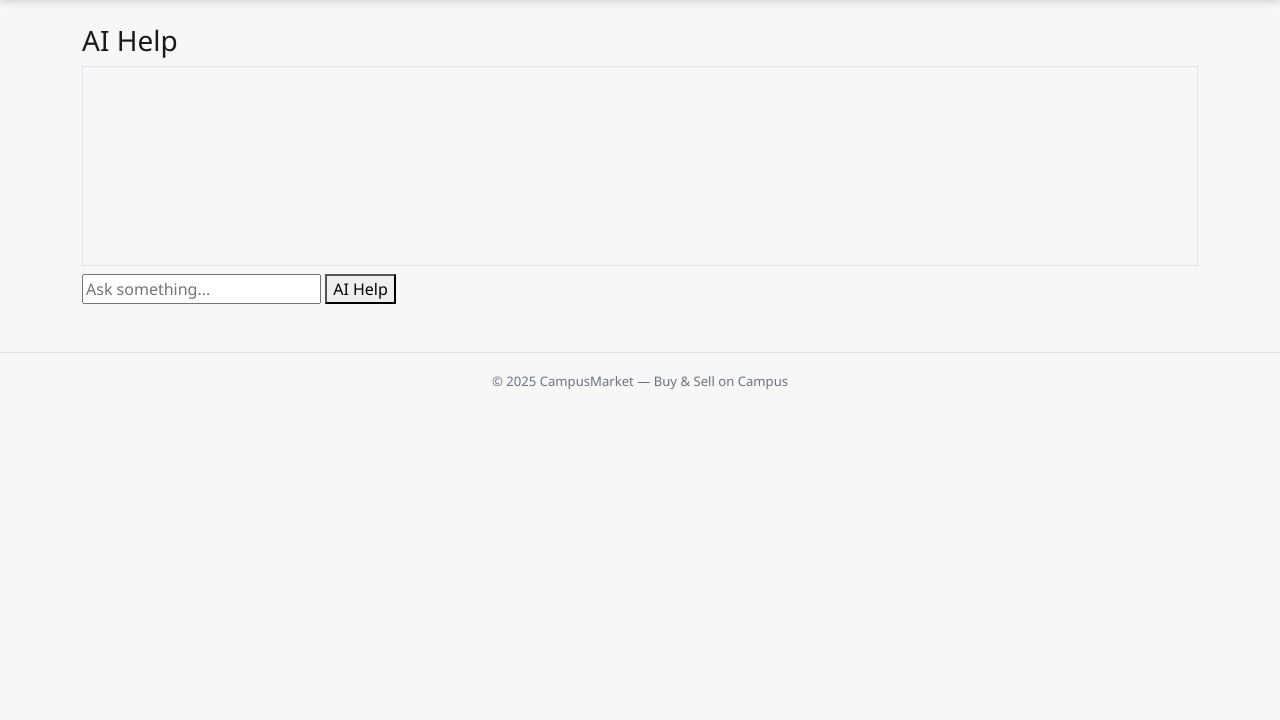
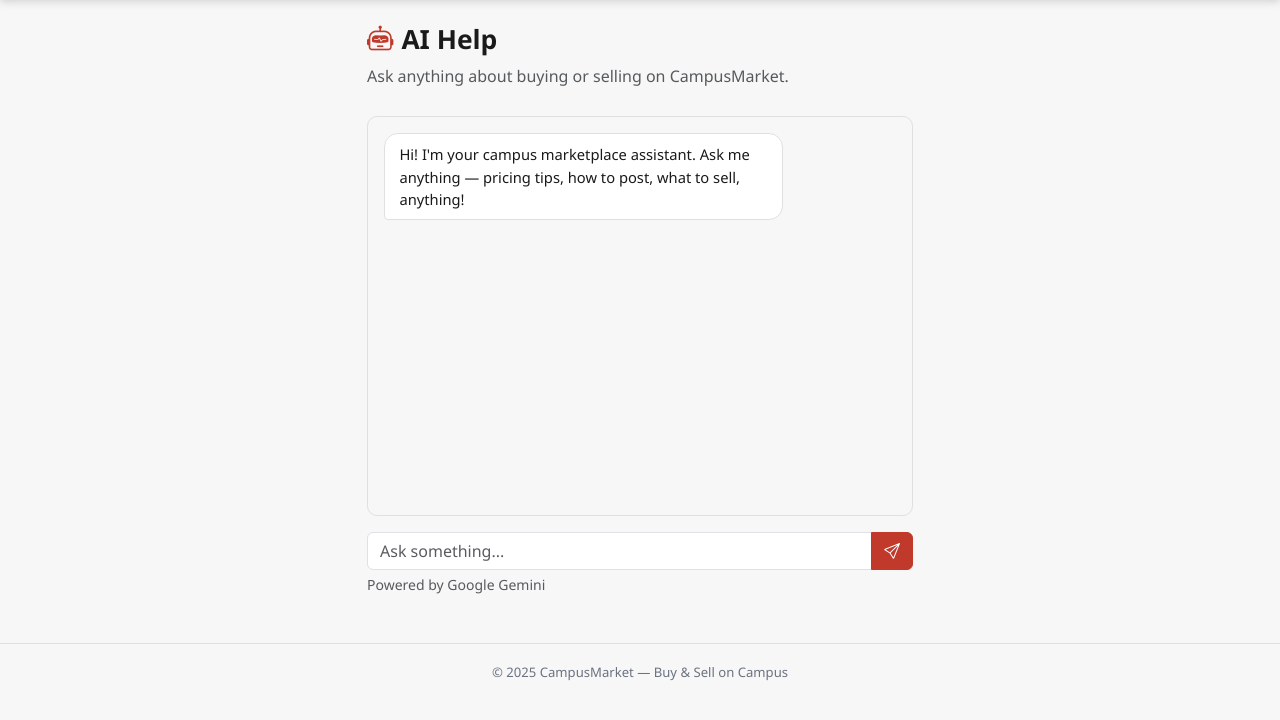
Before and after one commit to koushick01/campus_marketplace, a Flask app: page /chatbot in a window 1280 px wide. Shown: the part 57-777 px from the top of the page. Run offline with Flask 3, Linux system fonts and the light colour scheme; the visitor is signed in with stand-in values (Sample User, id 1).

Commit message:
Step 9: Redesign chatbot with chat bubble UI and Enter key support

```diff
--- a/templates/chatbot.html
+++ b/templates/chatbot.html
@@ -1,24 +1,84 @@
 {% extends "base.html" %}
+{% block title %}AI Help — Campus Marketplace{% endblock %}
+
 {% block content %}
-<h3>AI Help</h3>
-<div id="/chatbot" class="border p-2 mb-2" style="height:200px; overflow-y:auto;"></div>
-<input id="msg" type="text" placeholder="Ask something..." />
-<button type="button" onclick="sendMessage()">AI Help</button>
-<div id="reply"></div>
+<div class="row justify-content-center">
+  <div class="col-12 col-md-8 col-lg-6">
 
+    <div class="page-header">
+      <h2><i class="bi bi-robot me-2" style="color:var(--primary)"></i>AI Help</h2>
+      <p class="text-muted mb-0">Ask anything about buying or selling on CampusMarket.</p>
+    </div>
+
+    <!-- Chat window -->
+    <div class="chat-window mb-3" id="chatWindow">
+      <div class="chat-bubble bot">
+        Hi! I'm your campus marketplace assistant. Ask me anything — pricing tips, how to post, what to sell, anything!
+      </div>
+    </div>
+
+    <!-- Input bar -->
+    <div class="input-group">
+      <input id="msgInput" class="form-control" type="text"
+             placeholder="Ask something..." autocomplete="off">
+      <button class="btn btn-primary" id="sendBtn" onclick="sendMessage()">
+        <i class="bi bi-send"></i>
+      </button>
+    </div>
+    <div class="form-text mt-1">Powered by Google Gemini</div>
+
+  </div>
+</div>
+{% endblock %}
+
+{% block scripts %}
 <script>
+const chatWindow = document.getElementById('chatWindow');
+const msgInput   = document.getElementById('msgInput');
+const sendBtn    = document.getElementById('sendBtn');
+
+function appendBubble(text, role) {
+  const div = document.createElement('div');
+  div.className = 'chat-bubble ' + role;
+  div.textContent = text;
+  chatWindow.appendChild(div);
+  chatWindow.scrollTop = chatWindow.scrollHeight;
+}
+
 async function sendMessage() {
-    const msg = document.getElementById("msg").value;
-    const res = await fetch("/chat", {
-        method: "POST",
-        headers: { "Content-Type": "application/json" },
-        body: JSON.stringify({ message: msg })
+  const text = msgInput.value.trim();
+  if (!text) return;
+
+  appendBubble(text, 'user');
+  msgInput.value = '';
+  sendBtn.disabled = true;
+
+  const thinking = document.createElement('div');
+  thinking.className = 'chat-bubble bot text-muted';
+  thinking.textContent = 'Thinking…';
+  chatWindow.appendChild(thinking);
+  chatWindow.scrollTop = chatWindow.scrollHeight;
+
+  try {
+    const res = await fetch('/chat', {
+      method: 'POST',
+      headers: { 'Content-Type': 'application/json' },
+      body: JSON.stringify({ message: text })
     });
+    const data = await res.json();
+    thinking.remove();
+    appendBubble(data.reply || data.error || 'Something went wrong.', 'bot');
+  } catch {
+    thinking.remove();
+    appendBubble('Could not reach the AI service. Please try again.', 'bot');
+  } finally {
+    sendBtn.disabled = false;
+    msgInput.focus();
+  }
+}
 
-    const data = await res.json();
-    document.getElementById("reply").innerText = data.reply || data.error;
-}
+msgInput.addEventListener('keydown', e => {
+  if (e.key === 'Enter') sendMessage();
+});
 </script>
-
-
 {% endblock %}
```
